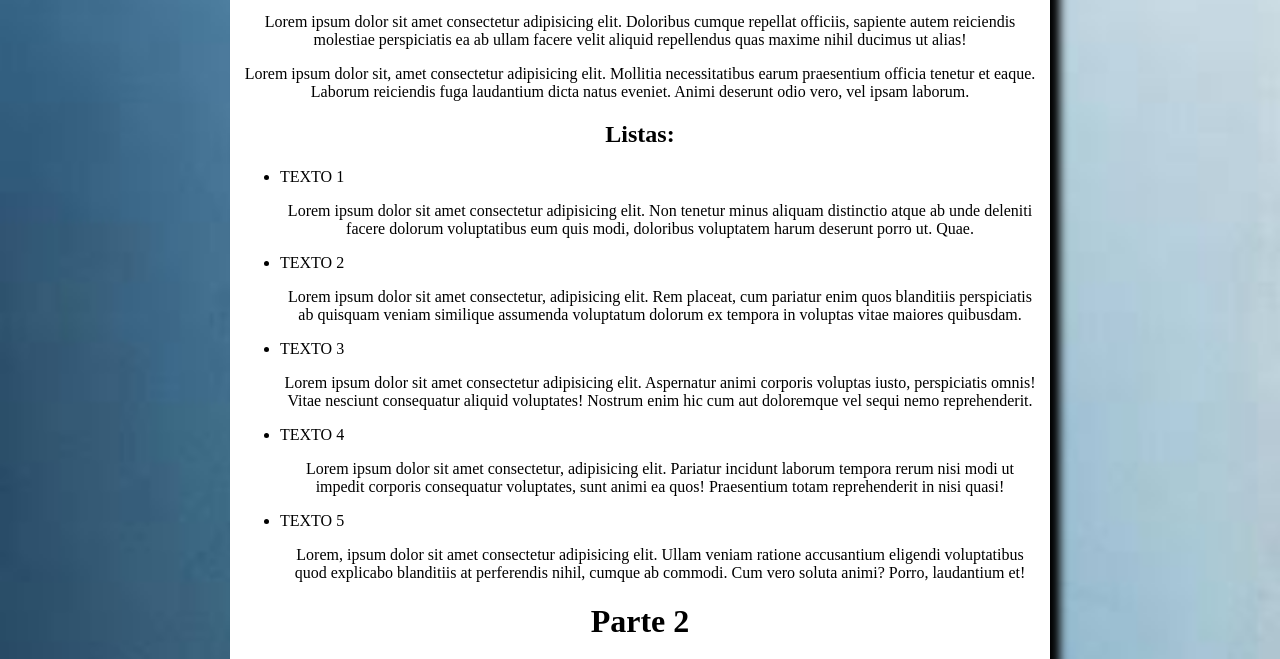
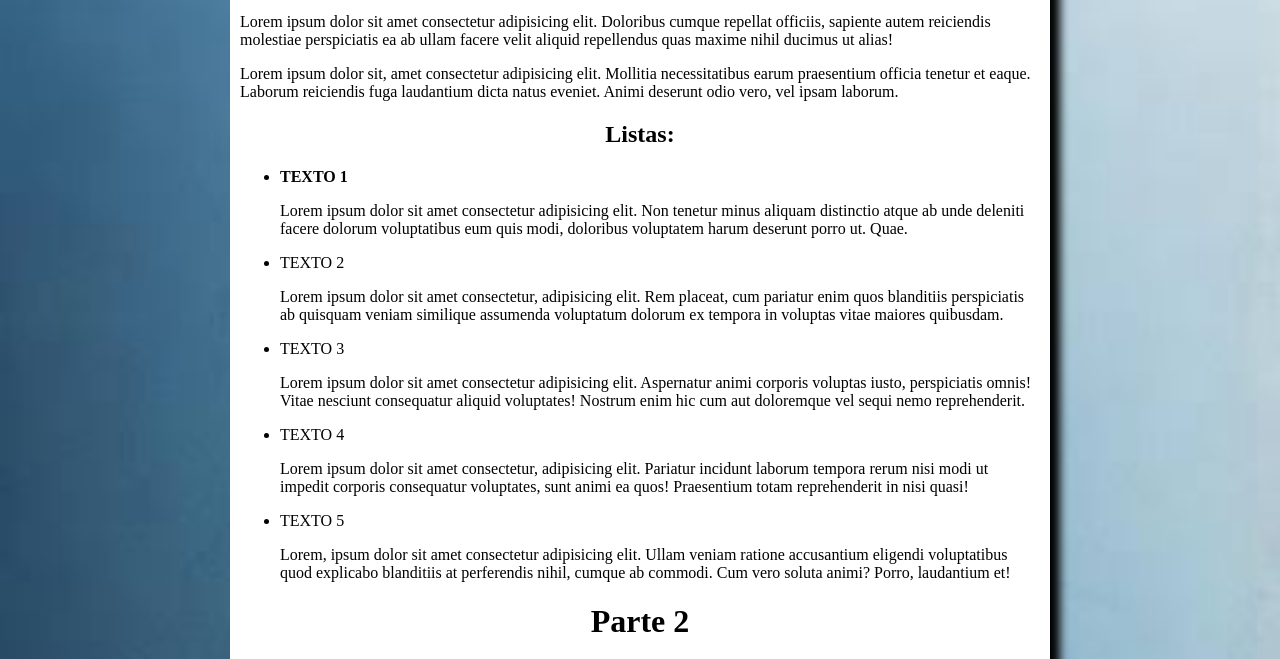
Before and after one commit to yurikiandrade-dev/Trabalho-sobre-descarte, a plain HTML site: page index.html in a window 1280 px wide. Shown: the part 137-796 px from the top of the page. Drawn offline with Linux system fonts and the light colour scheme; files whose address does not match are found by name.

Commit message:
Add files via upload

```diff
--- a/index.html
+++ b/index.html
@@ -14,7 +14,7 @@
         <p>Lorem ipsum dolor sit, amet consectetur adipisicing elit. Mollitia necessitatibus earum praesentium officia tenetur et eaque. Laborum reiciendis fuga laudantium dicta natus eveniet. Animi deserunt odio vero, vel ipsam laborum.</p>
             <h2>Listas:</h2>
         <ul>
-        <li>TEXTO 1</li>
+        <li><span class="Negrito">TEXTO 1</span></li>
             <p>Lorem ipsum dolor sit amet consectetur adipisicing elit. Non tenetur minus aliquam distinctio atque ab unde deleniti facere dolorum voluptatibus eum quis modi, doloribus voluptatem harum deserunt porro ut. Quae.</p>
         <li>TEXTO 2</li>
             <p>Lorem ipsum dolor sit amet consectetur, adipisicing elit. Rem placeat, cum pariatur enim quos blanditiis perspiciatis ab quisquam veniam similique assumenda voluptatum dolorum ex tempora in voluptas vitae maiores quibusdam.</p>
--- a/style.css
+++ b/style.css
@@ -1,34 +1,35 @@
 @charset "UTF-8";
 
 
-head{
-        text-align: center;
-        max-width: 800px;
-        margin: 0 auto;
-        border: 0.px solid #0c0303;
-        padding: 10px;
 
 
+.Negrito{
+        font-weight: bold;
 }
+
 body{
         background-image: url(imagens/images.jpeg);
         background-size: cover;
         height: 92vh;
 
+}
 
-
-}
 main{
         background-color: white;
-        text-align: center;
-        max-width: 800px;
-        margin: 0 auto;
-        padding: 10px;
+        width: 800px;
         border-radius: 16px;
         box-shadow: 10px 10px 10px black;
-        padding: 10;
+        border-radius: 10px;
+        margin: auto;
+        padding: 10px;
 
 }
 li{
         text-align: left;
+
 }
+
+h1,h2{
+        text-align: center;
+
+}
```
